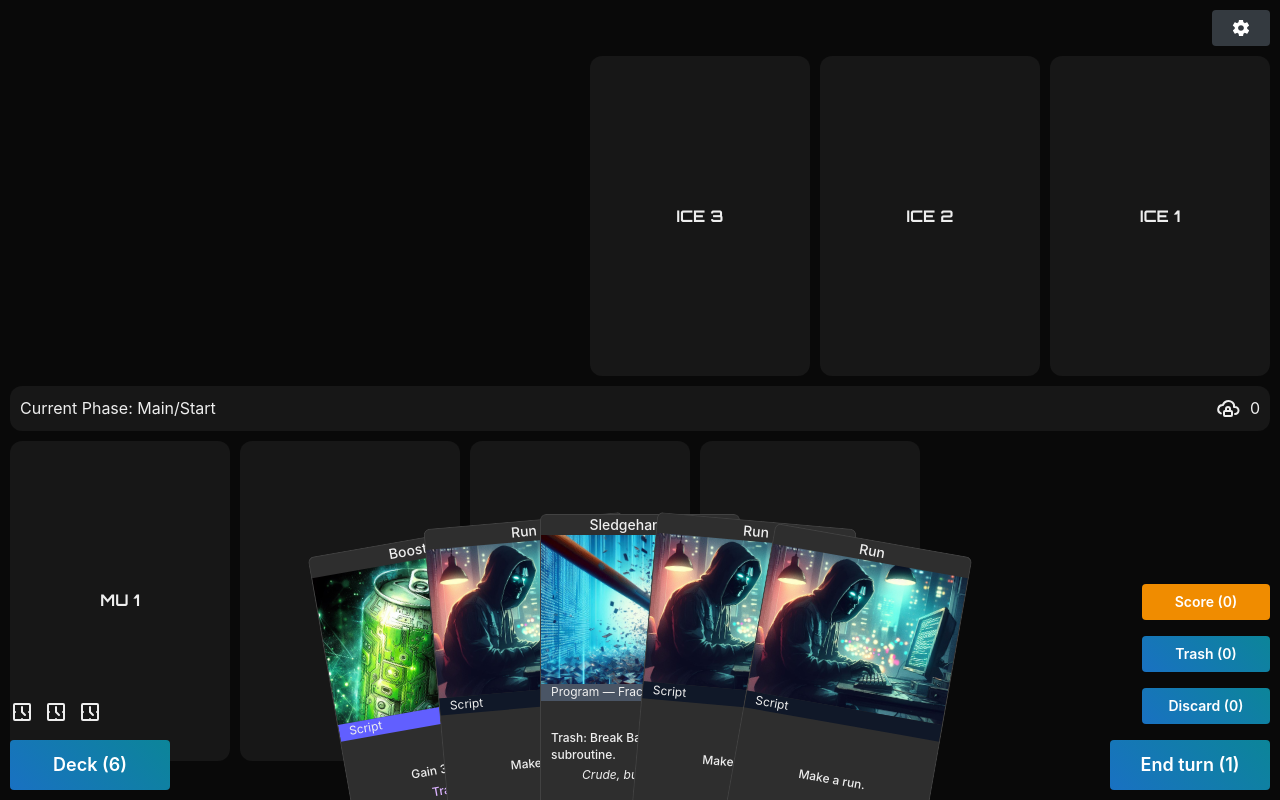
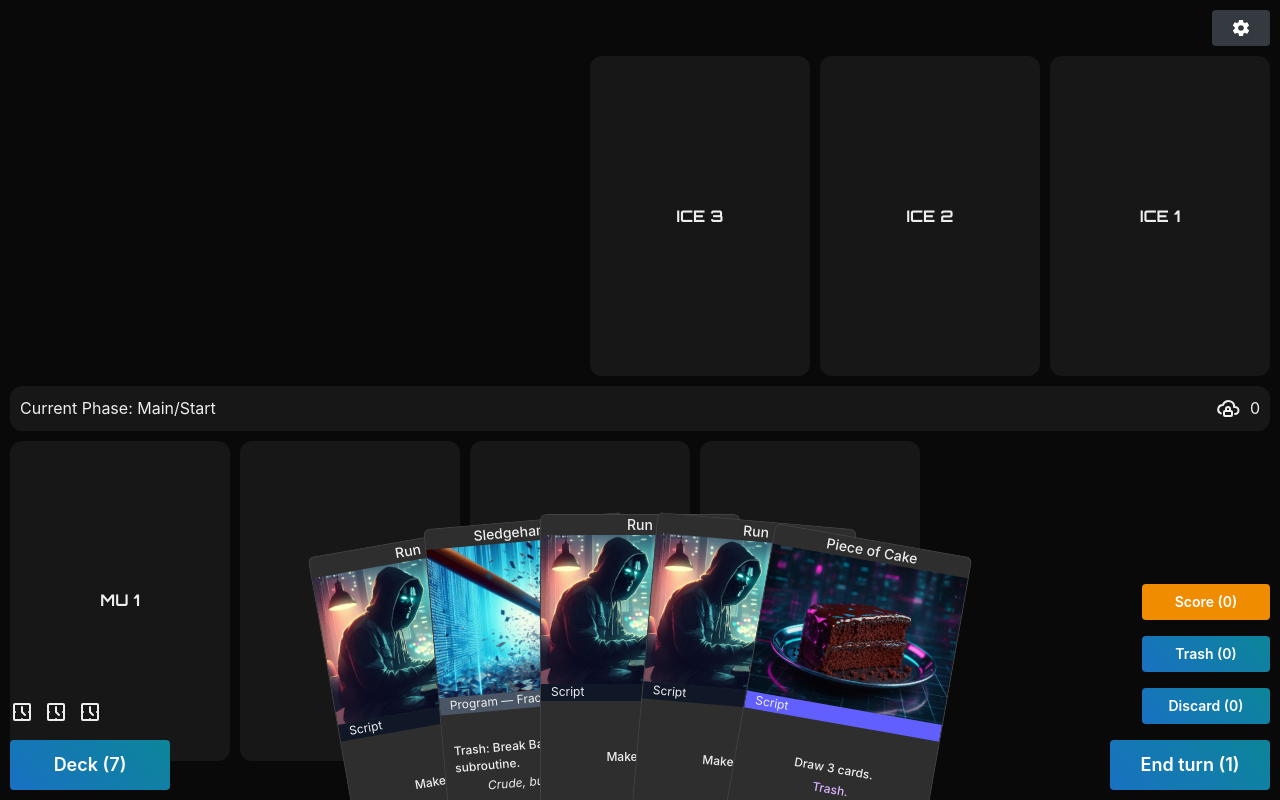
Before and after one commit to vftiago/navarro, a React (Vite) app: page / in a window 1280 px wide. Built offline with nearby package versions, Linux system fonts and the light colour scheme; what @lrkit/weighted would draw is missing.

Commit message:
✨ add piece of cake

```diff
--- a/src/cardDefinitions/playerCards/scripts.ts
+++ b/src/cardDefinitions/playerCards/scripts.ts
@@ -1,3 +1,4 @@
+import { drawCards } from "../../state/player";
 import { modifyServerSecurity } from "../../state/server";
 import { modifyClicks, setTurnNextPhase, TurnPhase } from "../../state/turn";
 import { CardRarity, CardDefinitions, CardType, TriggerMoment } from "../card";
@@ -33,13 +34,13 @@ export const scriptCards: CardDefinitions[] = [
   {
     cardEffects: [
       {
-        getActions: () => [modifyClicks(3)],
+        getActions: () => [drawCards(3)],
         getText: () => "Draw 3 cards.",
         triggerMoment: TriggerMoment.ON_PLAY,
       },
       KEYWORD_EFFECTS.Trash,
     ],
-    image: "_f8b5a836-17e4-42f0-9036-6696f5515c6c.jpeg",
+    image: "_c8475f82-83d8-4a3d-8c5a-6fb3ff714234.jpeg",
     name: "Piece of Cake",
     rarity: CardRarity.RARE,
     type: CardType.SCRIPT,
--- a/src/decks/playerStarterDeck.ts
+++ b/src/decks/playerStarterDeck.ts
@@ -9,6 +9,7 @@ const deckList = [
   "Run",
   "Crack",
   "Boost",
+  "Piece of Cake",
   "Sledgehammer",
   "Sledgehammer",
   "Deep Thoughts",
```
Also changed, not shown: public/assets/_c8475f82-83d8-4a3d-8c5a-6fb3ff714234.jpeg (added).
